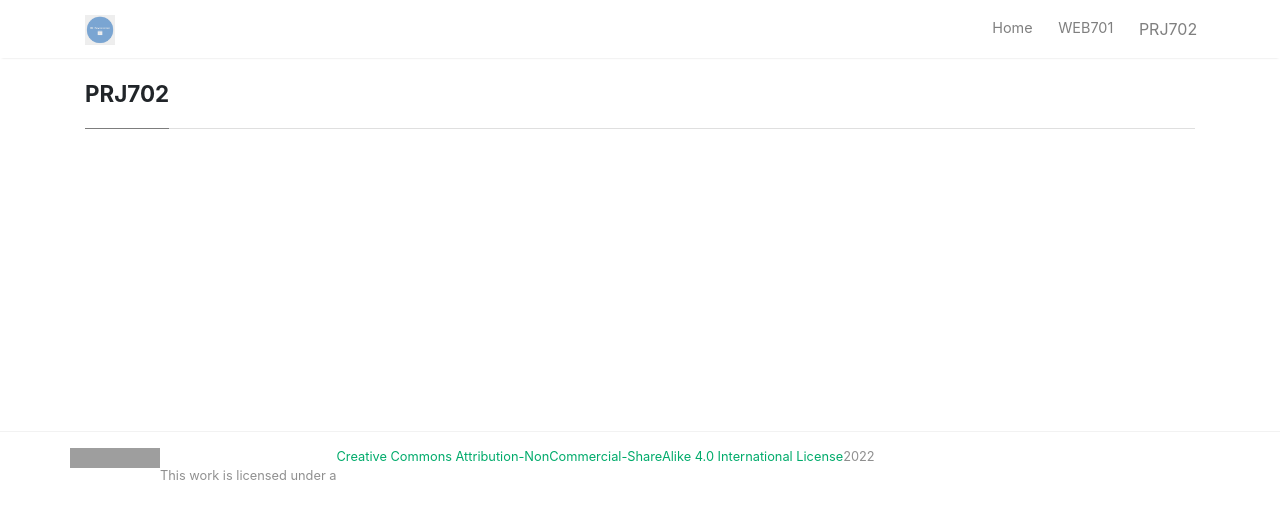
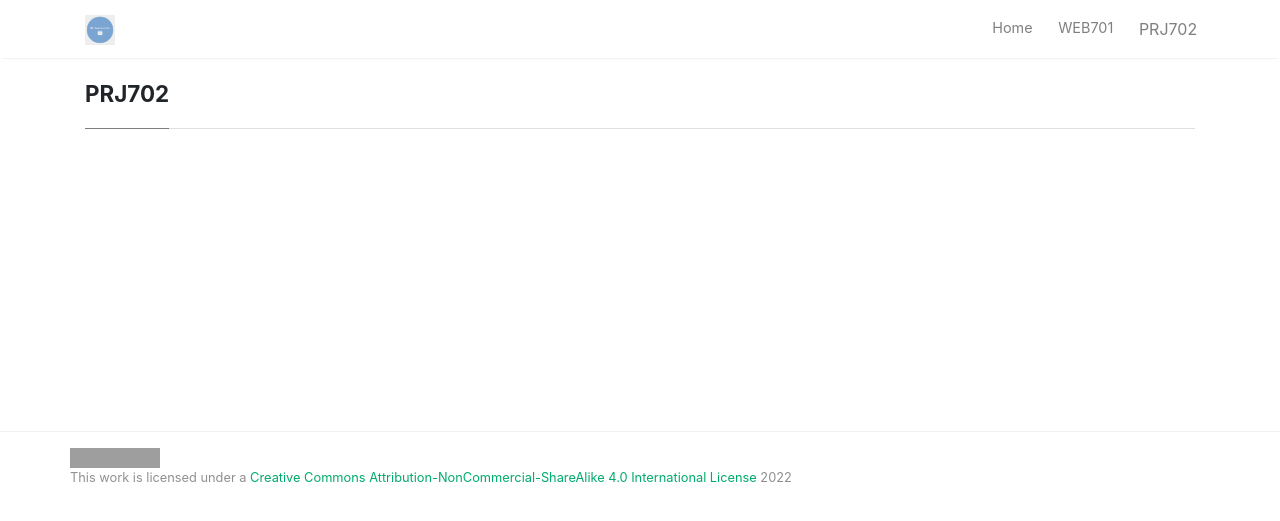
Before and after one commit to MCKevmeister/MCKevmeister.github.io, a Jekyll site: the page built from PRJ702.html, in a window 1280 px wide. Shown: the top 521 px of the page. Built offline with Jekyll 4.4.1, drawn with Linux system fonts in a browser that asks for light colours; nearby versions of some CDN libraries; grey boxes are pictures that could not be loaded.

Commit message:
Fix Style

```diff
--- a/PRJ702.html
+++ b/PRJ702.html
@@ -3,6 +3,7 @@ layout: default
 title: PRJ702
 permalink: /PRJ702
 ---
+
 <div class="section-title">
     <h2><span>PRJ702</span></h2>
 </div>
--- a/_layouts/default.html
+++ b/_layouts/default.html
@@ -188,7 +188,11 @@
       <footer class="footer">
         <div class="container">
           <div class="row">
+            <div class="col-md-24 col-sm-24 text-center text-lg-left">
               <a rel="license" href="http://creativecommons.org/licenses/by-nc-sa/4.0/"><img alt="Creative Commons License" style="border-width:0" src="https://i.creativecommons.org/l/by-nc-sa/4.0/88x31.png" /></a><br />This work is licensed under a <a rel="license" href="http://creativecommons.org/licenses/by-nc-sa/4.0/">Creative Commons Attribution-NonCommercial-ShareAlike 4.0 International License</a> {{ site.time | date: "%Y" }} {{ site.name }}
+            </div>
+            <div class="col-md-24 col-sm-24 text-center text-lg-left">
+            </div>
           </div>
         </div>
       </footer>
```
